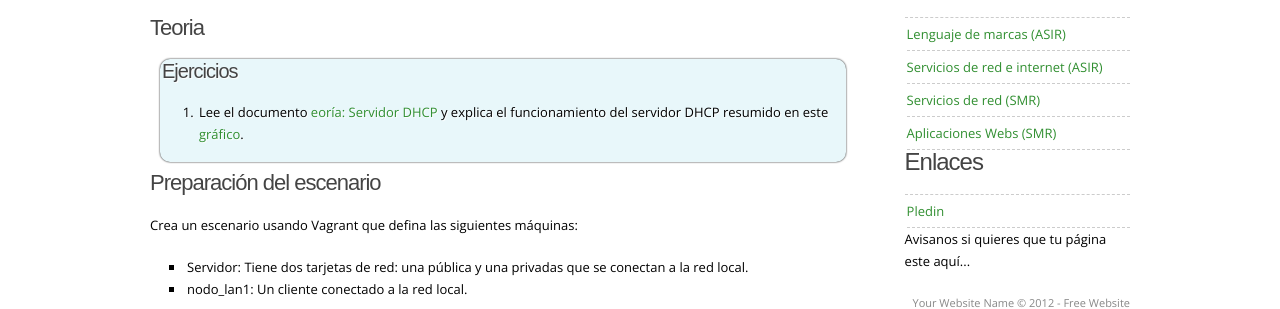
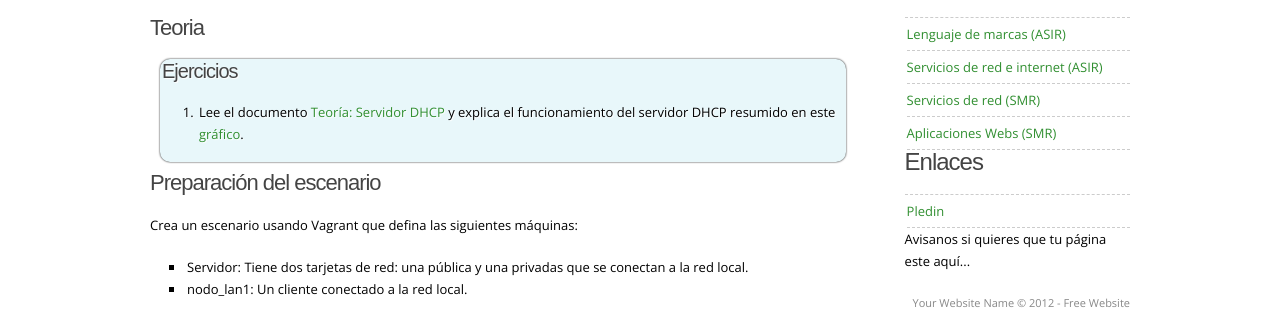
Before and after one commit to josedom24/josedom24.github.io, a Jekyll site: the page built from mod/serviciosgs/e_dhcp_4.md, in a window 1280 px wide. Shown: the part 144-453 px from the top of the page. Built offline with Jekyll 4.4.1, drawn with Linux system fonts in a browser that asks for light colours; nearby versions of some CDN libraries; some web fonts are replaced; library files that are not in the unit come from our copies.

Commit message:
Update e_dhcp_4.md

```diff
--- a/mod/serviciosgs/e_dhcp_4.md
+++ b/mod/serviciosgs/e_dhcp_4.md
@@ -10,7 +10,7 @@ tagline: CFGS ASIR
 
 <div class='ejercicios' markdown='1'>
 ##### Ejercicios
-1. Lee el documento [eoría: Servidor DHCP](http://dit.gonzalonazareno.org/moodle/mod/resource/view.php?id=1868) y explica el funcionamiento del servidor DHCP resumido en este [gráfico](img/dhcp.png).
+1. Lee el documento [Teoría: Servidor DHCP](http://dit.gonzalonazareno.org/moodle/mod/resource/view.php?id=1868) y explica el funcionamiento del servidor DHCP resumido en este [gráfico](img/dhcp.png).
 </div>
 
 #### Preparación del escenario
```
